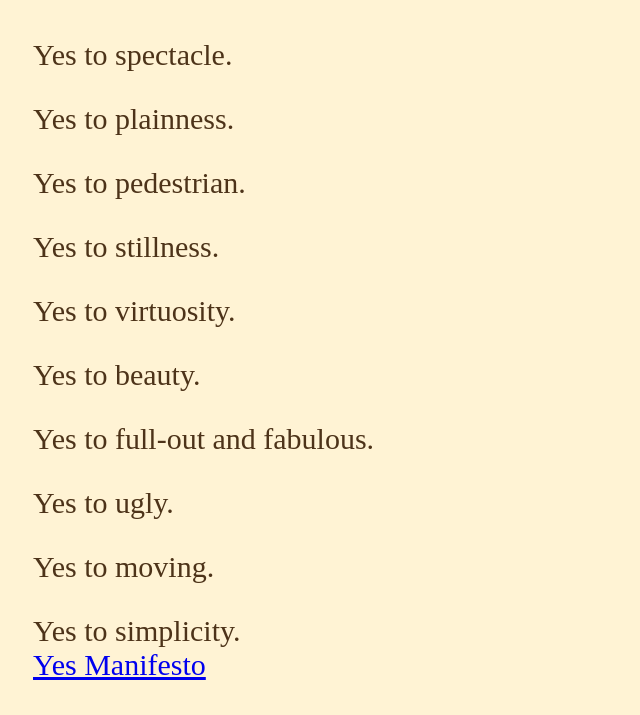
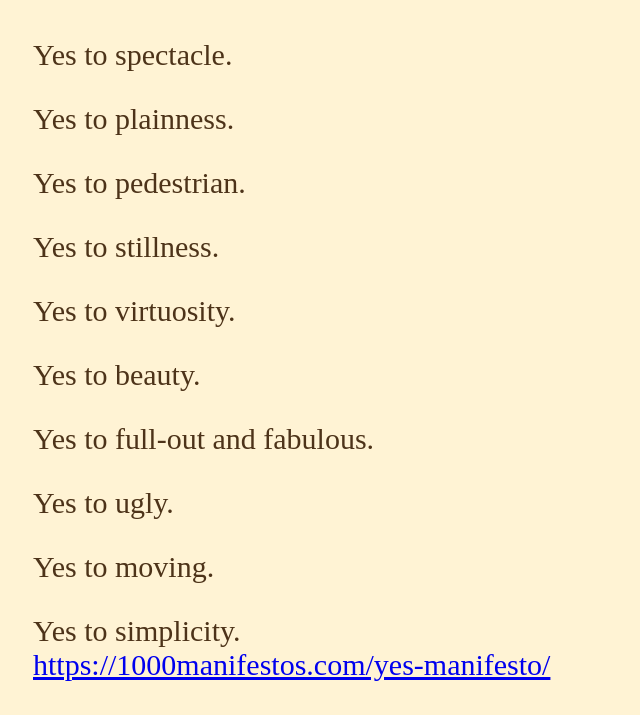
Before and after one commit to bcm230/design-manifesto, a plain HTML site: page index.html in a window 1280 px wide. Shown: the part 752-1467 px from the top of the page, without its empty margins (0-640 px from the left). Drawn offline with Linux system fonts and the light colour scheme.

Commit message:
Update index.html
changed link name to the link

```diff
--- a/index.html
+++ b/index.html
@@ -44,6 +44,6 @@
     <p>Yes to full-out and fabulous.</p>
     <p>Yes to ugly.</p>
     <p>Yes to moving.</p>
-    <p>Yes to simplicity.<br> <a href="https://1000manifestos.com/yes-manifesto/">Yes Manifesto</a></p>
+    <p>Yes to simplicity.<br> <a href="https://1000manifestos.com/yes-manifesto/">https://1000manifestos.com/yes-manifesto/</a></p>
   </body>
 </html>
```
